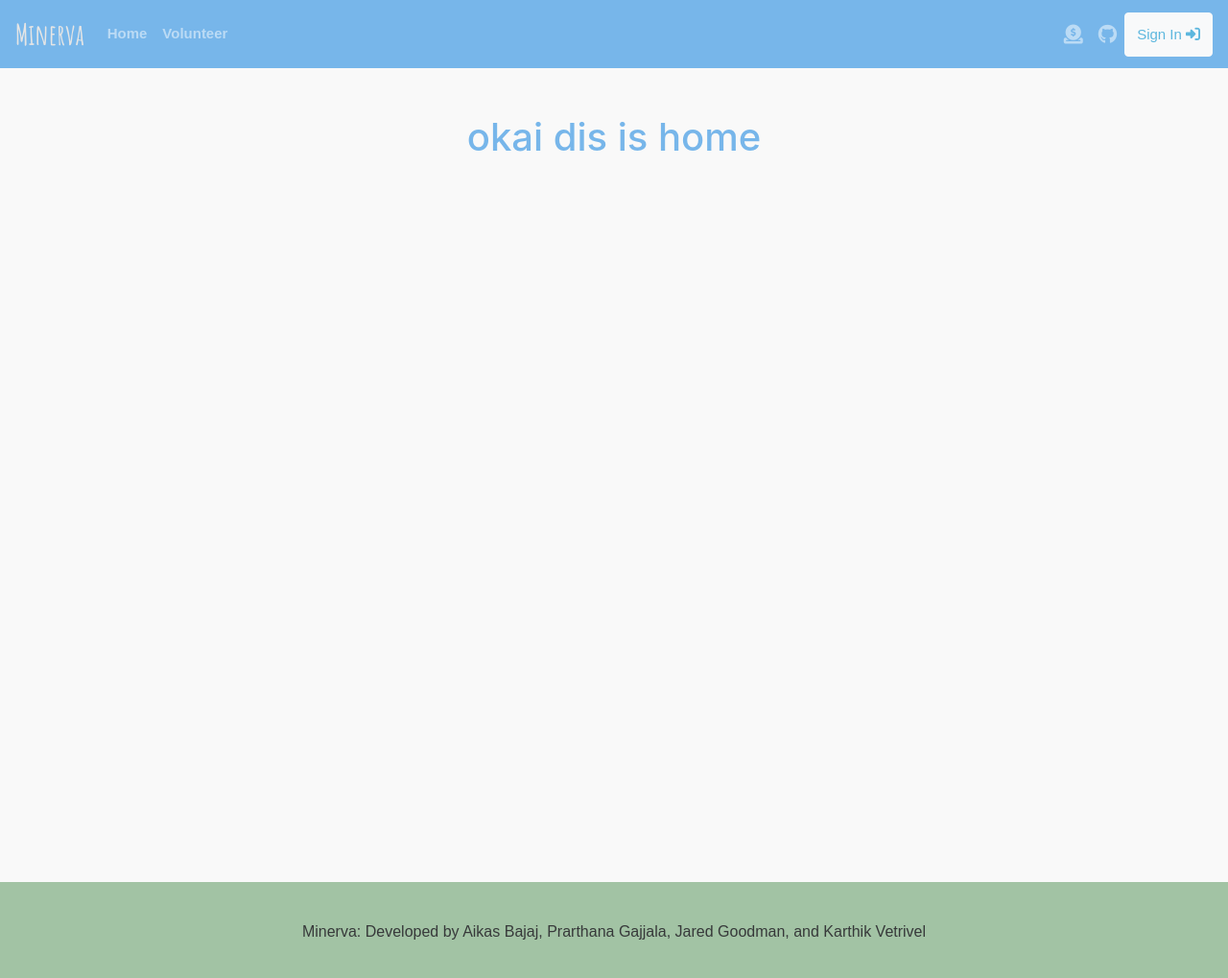
After one commit to noraatfedora/Minerva, a Flask app: page /home in a window 1280 px wide. The commit adds this page. Shown: the whole page at 96% size. Run offline with Flask 2, Linux system fonts and the light colour scheme; some libraries are stand-ins or nearby versions.

Commit message:
creates the front end for the navbar and fancy registration pages

```diff
--- /dev/null
+++ b/run.py
@@ -0,0 +1,6 @@
+from src import create_app
+
+app = create_app()
+
+if __name__ == '__main__':
+    app.run(debug=True)
--- a/src/__init__.py
+++ b/src/__init__.py
@@ -2,6 +2,10 @@ import os
 from flask import (
     Blueprint, flash, g, redirect, render_template, request, session, url_for, Flask
 )
+
+from flask import Flask, render_template, url_for
+
+
 
 def create_app(test_config=None):
     # create and configure the app
@@ -29,6 +33,16 @@ def create_app(test_config=None):
     def index():
         return render_template("index.html")
 
+    # a simple page that says hello
+    @app.route('/')
+    @app.route('/home')
+    def home():
+        return render_template('home.html', title = 'Home')
+
+    @app.route('/volunteer')
+    def volunteer():
+        return render_template('volunteer.html', title = 'Volunteer')
+
     from . import db
     db.init_app(app)
 
--- a/src/auth.py
+++ b/src/auth.py
@@ -8,7 +8,7 @@ from werkzeug.security import check_password_hash, generate_password_hash
 
 from src.db import get_db
 
-bp = Blueprint('auth', __name__, url_prefix='/auth')
+bp = Blueprint('auth', __name__)
 
 @bp.route('/login', methods=('GET', 'POST'))
 def login():
@@ -33,7 +33,7 @@ def login():
         if error is None:
             session.clear()
             session['user_id'] = user['id']
-            return redirect(url_for(redirect_url))
+            return redirect(url_for('home'))
 
         flash(error)
 
--- /dev/null
+++ b/src/static/main.css
@@ -0,0 +1,66 @@
+@import url('https://fonts.googleapis.com/css2?family=Roboto+Slab:wght@200;500&display=swap');
+@import url('https://fonts.googleapis.com/css2?family=Amatic+SC:wght@700&display=swap');
+* {
+    margin: 0px;
+    padding: 0px;
+
+}
+
+html, body {
+    height:100%;
+    background-color: #f9f9f9;
+}
+
+#navtext {
+    font-family: sans-serif;
+    font-size: 15px;
+    text-decoration: none;
+}
+
+p {
+    color: #37393a;
+    margin-left: 50px;
+    margin-right: 50px;
+    font-family:sans-serif;
+}
+
+h1 {
+    color:#77b6ea;
+    text-align: center;
+}
+
+#container {
+    min-height: 100%;
+}
+
+#main {
+    overflow: auto;
+    padding-bottom:50px
+}
+
+ .navbar {
+    min-height: 40px;
+    background-color: #77b6ea;
+ }
+
+#logo {
+    font-family:'Amatic SC', cursive;
+    color:#e5e5e5;
+    font-size: 30px
+}
+
+#Git {
+    position: relative;
+    left: -10px;
+}
+
+footer {
+    background-color:#a2c3a4;
+    color: #37393a;
+    min-width: 300px;
+    position: relative;
+    text-align:center;
+    padding:40px;
+    height: 100px;
+    clear:both;
+}
--- a/src/templates/base.html
+++ b/src/templates/base.html
@@ -1,26 +1,63 @@
 <!DOCTYPE html>
-<title>{% block title %}{% endblock %} - Minerva</title>
-<link rel="stylesheet" href="{{ url_for('static', filename='style.css') }}">
-<nav>
-    <h1>Minerva</h1>
-    <ul>
-        <li><a href="{{ url_for('index') }}">Home</a></li>
-        <li><a href="{{ url_for('request_items.request_items') }}">Request a donation</a></li>
-        {% if g.user %}
-            <li><span>Logged in as {{ g.user['email'] }}</span></li>
-            <li><a href="{{ url_for('auth.logout') }}">Sign out</a></li>
-        {% else %}
-            <li><a href="{{ url_for('auth.register') }}">Create an account</a></li>
-            <li><a href="{{ url_for('auth.login') }}">Sign in</a></li>
-        {% endif %}
-    </ul>
-</nav>
-<section class="content">
+<html>
+<head>
+    <!-- Required meta tags -->
+    <meta charset="utf-8">
+    <meta name="viewport" content="width=device-width, initial-scale=1, shrink-to-fit=no">
+    <!-- FontAwesome kit -->
+    <script src="https://kit.fontawesome.com/34bfb9292d.js" crossorigin="anonymous"></script>
+    <!-- Bootstrap CSS -->
+    <link rel="stylesheet" href="https://maxcdn.bootstrapcdn.com/bootstrap/4.0.0/css/bootstrap.min.css" integrity="sha384-Gn5384xqQ1aoWXA+058RXPxPg6fy4IWvTNh0E263XmFcJlSAwiGgFAW/dAiS6JXm" crossorigin="anonymous">
+    <link rel= "stylesheet" type= "text/css" href= "{{ url_for('static',filename='main.css') }}">
+
+    {% if title %}
+        <title>Minerva — {{ title }}</title>
+    {% else %}
+        <title>Minerva</title>
+    {% endif %}
+
+</head>
+
+<body>
     <header>
-        {% block header %}{% endblock %}
+        <nav class="navbar navbar-expand-lg navbar navbar-dark">
+            <a class="navbar-brand" href="{{ url_for('home') }}" id="logo">Minerva</a>
+            <button class="navbar-toggler" type="button" data-toggle="collapse" data-target="#navbarTogglerDemo02"
+            aria-controls="navbarTogglerDemo02" aria-expanded="false" aria-label="Toggle navigation">
+                <span class="navbar-toggler-icon"></span>
+            </button>
+
+            <div class="collapse navbar-collapse" id="navbarTogglerDemo02">
+              <div class="navbar-nav">
+                <a class="nav-item nav-link" href="{{ url_for('home') }}" id = "navtext"><strong>Home</strong></a>
+                <a class="nav-item nav-link" href="{{ url_for('volunteer') }}" id = "navtext"><strong>Volunteer</strong></a>
+              </div>
+              <div class="navbar-nav ml-auto">
+                <a class="nav-item nav-link" href="#" style="font-size: 20px;"><i class="fas fa-donate"></i></a>
+                <a class="nav-item nav-link" href="https://github.com/jaredgoodman03/Minerva" style="font-size: 20px;"><i class="fab fa-github"></i></a>
+                <button class="btn btn-outline-light bg-light my-2 my-sm-0" type="submit">
+                <a href="{{ url_for('auth.login') }}" style="text-decoration: none; color:#5db7de" id="navtext"> Sign In
+                <i class="fas fa-sign-in-alt"></i></a></button>
+              </div>
+            </div>
+          </nav>
     </header>
-    {% for message in get_flashed_messages() %}
-        <div class="flash">{{ message }}</div>
-    {% endfor %}
-    {% block content %}{% endblock %}
-</section>
+    <br></br>
+    <div id = "container">
+        <div id = "main">
+            {% block content %}
+            {% endblock %}
+        </div>
+    </div>
+
+    <footer>
+        <p>Minerva: Developed by Aikas Bajaj, Prarthana Gajjala, Jared Goodman, and Karthik Vetrivel</p>
+    </footer>
+    <!-- Optional JavaScript -->
+    <!-- jQuery first, then Popper.js, then Bootstrap JS -->
+    <script src="https://code.jquery.com/jquery-3.2.1.slim.min.js" integrity="sha384-KJ3o2DKtIkvYIK3UENzmM7KCkRr/rE9/Qpg6aAZGJwFDMVNA/GpGFF93hXpG5KkN" crossorigin="anonymous"></script>
+    <script src="https://cdnjs.cloudflare.com/ajax/libs/popper.js/1.12.9/umd/popper.min.js" integrity="sha384-ApNbgh9B+Y1QKtv3Rn7W3mgPxhU9K/ScQsAP7hUibX39j7fakFPskvXusvfa0b4Q" crossorigin="anonymous"></script>
+    <script src="https://maxcdn.bootstrapcdn.com/bootstrap/4.0.0/js/bootstrap.min.js" integrity="sha384-JZR6Spejh4U02d8jOt6vLEHfe/JQGiRRSQQxSfFWpi1MquVdAyjUar5+76PVCmYl" crossorigin="anonymous"></script>
+    <script src="https://cdn.jsdelivr.net/npm/vue@2.6.11"></script>
+</body>
+</html>
--- /dev/null
+++ b/src/templates/home.html
@@ -0,0 +1,4 @@
+{% extends "base.html" %}
+{% block content %}
+    <h1>okai dis is home</h1>
+{% endblock content %}
--- /dev/null
+++ b/src/templates/volunteer.html
@@ -0,0 +1,4 @@
+{% extends "base.html" %}
+{% block content %}
+    <h1>okai dis is the volunteer page</h1>
+{% endblock content %}
```
Also changed, not shown: src/static/login.css (added, +72 -0 lines), src/templates/auth/login.html (+42 -14 lines), src/templates/auth/register.html (+42 -24 lines), src/templates/index.html (deleted, +0 -11 lines).
